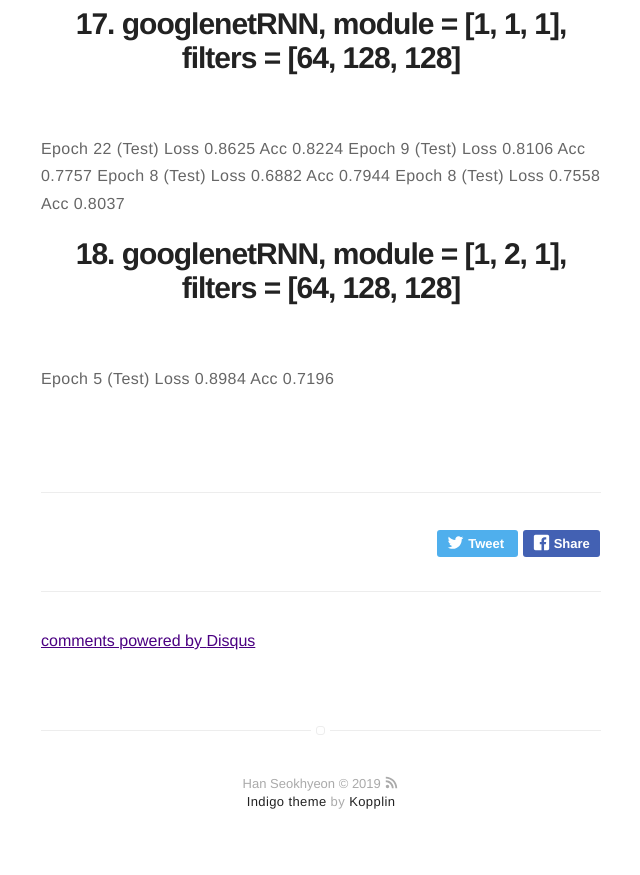
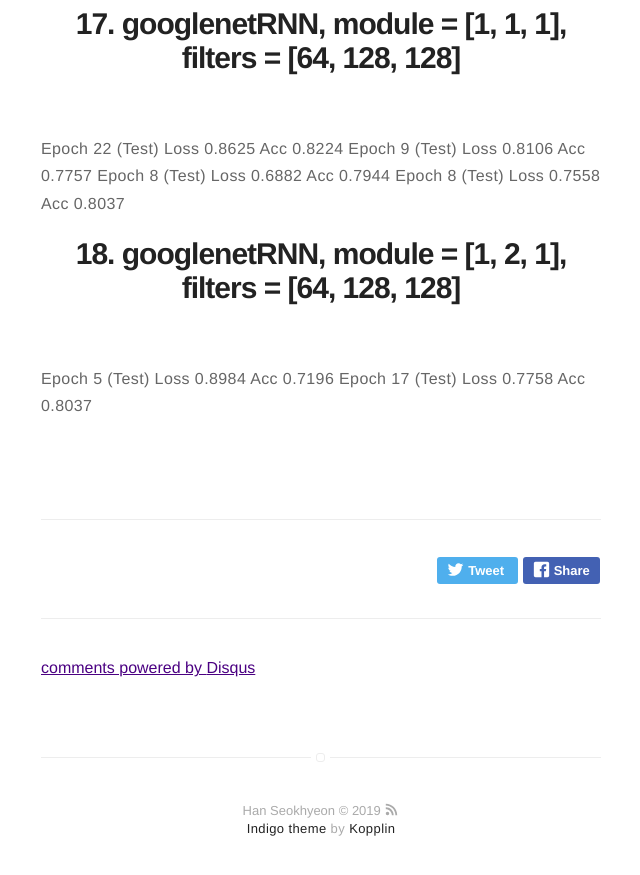
Before and after one commit to HanSeokhyeon/HanSeokhyeon.github.io, a Jekyll site: the page built from _posts/2019-11-08-speech-emotion-recognition.md, in a window 1280 px wide and 900 px high, scrolled down 4738 px. Shown: the top 875 px of the window, without its empty margins (319-959 px from the left). Built offline with Jekyll 4.4.1, drawn with Linux system fonts in a browser that asks for light colours; comment, search, counter and statistics services are not loaded.

Commit message:
developing googlenet

```diff
--- a/_posts/2019-11-08-speech-emotion-recognition.md
+++ b/_posts/2019-11-08-speech-emotion-recognition.md
@@ -98,3 +98,4 @@ Epoch 8 (Test) Loss 0.7558 Acc 0.8037
 
 # 18. googlenetRNN, module = [1, 2, 1], filters = [64, 128, 128]
 Epoch 5 (Test) Loss 0.8984 Acc 0.7196
+Epoch 17 (Test) Loss 0.7758 Acc 0.8037
```
